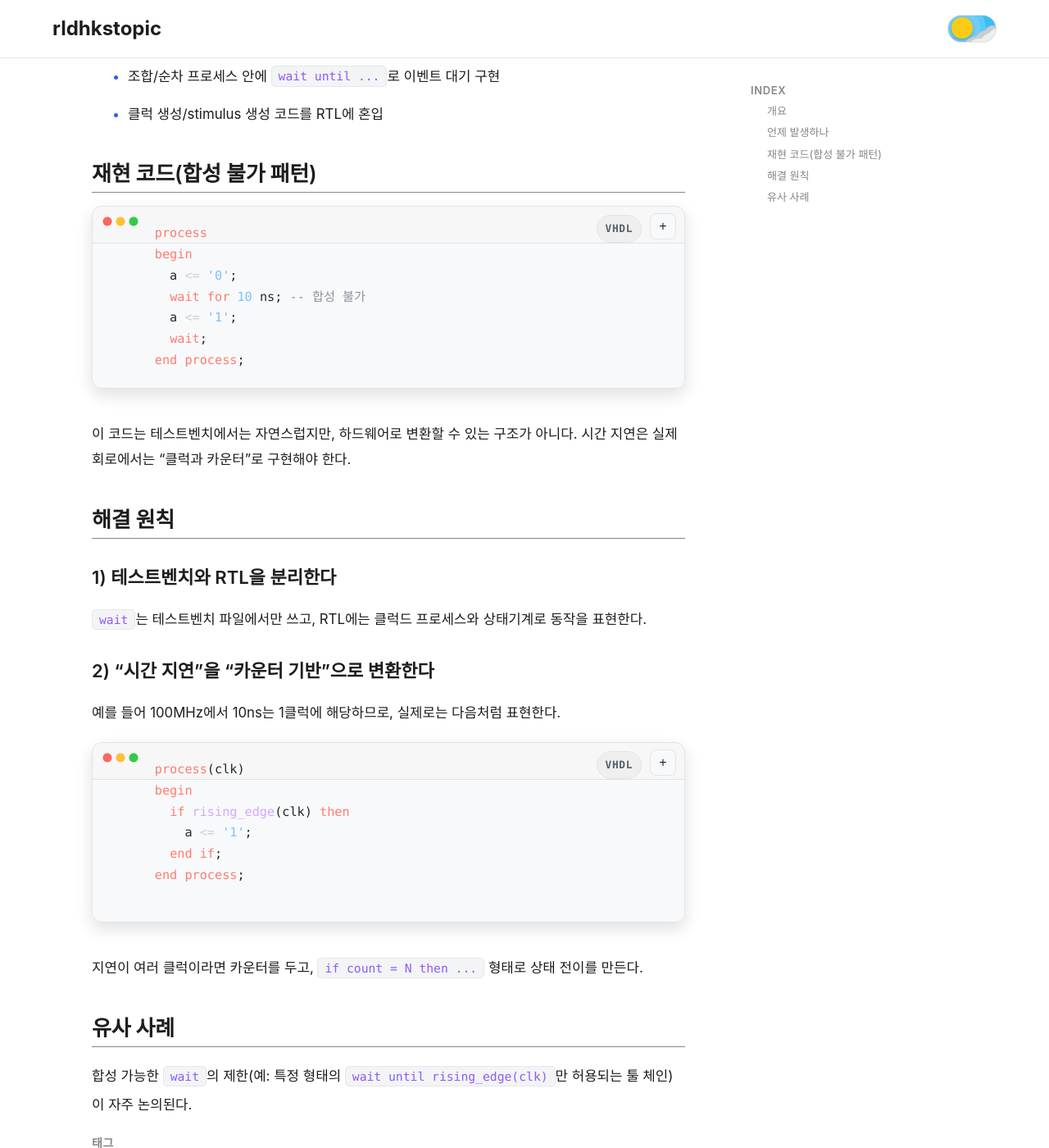
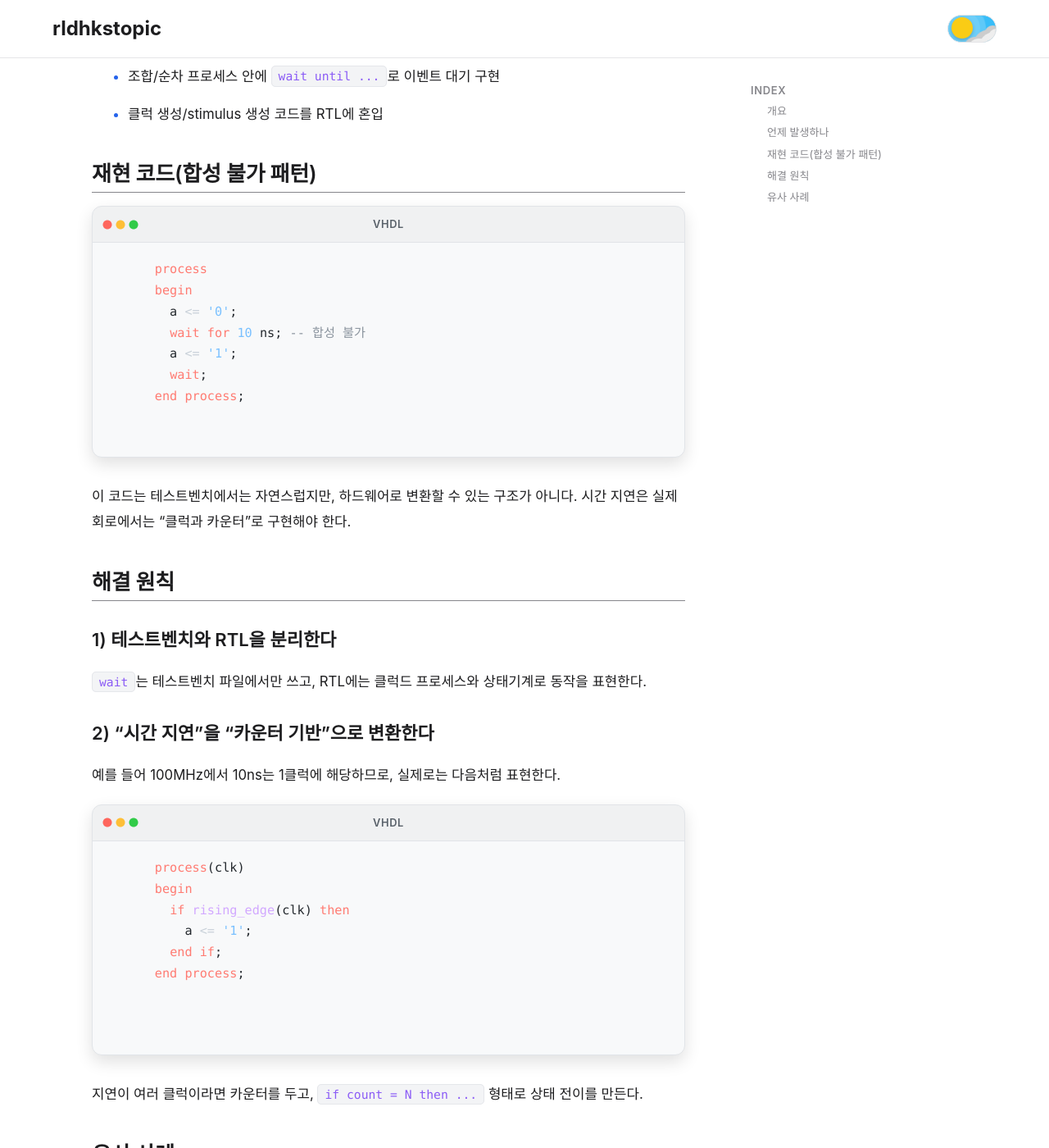
Before and after one commit to rldhkstopic/rldhkstopic.github.io, a Jekyll site: the page built from _posts/2026-01-07-vhdl-wait-statement-not-synthesizable.md, in a window 1280 px wide and 1400 px high, scrolled down 833 px. Shown: the whole window at 82% size. Built offline with Jekyll 4.4.1, drawn with Linux system fonts in a browser that asks for light colours; nearby versions of some CDN libraries; a style sheet for code colours, icons or effects is not loaded.

Commit message:
[v0.0.0] Fix: rebuild code block toolbar as DOM

```diff
--- a/assets/css/main.css
+++ b/assets/css/main.css
@@ -1432,93 +1432,62 @@ body.home-page .site-header {
   box-shadow: none;
 }
 
-.post-content pre {
-  --code-toolbar-height: 44px;
-  background:
-    /* separator line between toolbar and code */
-    linear-gradient(to bottom, var(--code-border), var(--code-border)) 0 var(--code-toolbar-height) / 100% 1px no-repeat,
-    /* VSCode-like toolbar background + code background */
-    linear-gradient(
-      to bottom,
-      var(--code-header-bg) 0,
-      var(--code-header-bg) var(--code-toolbar-height),
-      var(--code-bg) var(--code-toolbar-height),
-      var(--code-bg) 100%
-    );
-  padding: var(--code-toolbar-height) 0 0 0;
+/* Code block wrapper + header (DOM-based, avoids overlap) */
+.code-block {
+  margin-bottom: 2rem;
+  border: 1px solid var(--code-border);
   border-radius: 12px;
   overflow: hidden;
-  margin-bottom: 2rem;
-  border: 1px solid var(--code-border);
+  background: var(--code-bg);
   box-shadow: 0 8px 20px rgba(0, 0, 0, 0.12);
-  position: relative;
-  min-height: 220px;
-  max-height: 380px;
-  overflow-y: auto;
-  outline: none;
-  font-family: 'SF Mono', 'Monaco', 'Cascadia Code', 'Roboto Mono', monospace;
-  transition: background 0.2s ease, border-color 0.2s ease, box-shadow 0.2s ease;
-}
-
-[data-theme="dark"] .post-content pre {
+}
+
+[data-theme="dark"] .code-block {
   box-shadow: 0 10px 28px rgba(0, 0, 0, 0.35);
 }
 
-.post-content pre.line-numbers {
-  padding-top: var(--code-toolbar-height);
-  padding-left: 2.9em; /* reduce excessive left gutter */
-}
-
-.post-content pre::before {
-  content: attr(data-lang);
-  position: absolute;
-  top: 10px;
-  right: 52px; /* VSCode-like: language label near top-right */
-  padding: 4px 10px;
+.code-block-header {
+  height: 44px;
+  display: flex;
+  align-items: center;
+  gap: 12px;
+  padding: 0 12px;
   background: var(--code-header-bg);
-  border: 1px solid var(--code-border);
-  border-radius: 999px;
+  border-bottom: 1px solid var(--code-border);
+}
+
+.code-block-dots {
+  width: 44px;
+  height: 12px;
+  flex: 0 0 auto;
+  background:
+    radial-gradient(circle at 6px 6px, #ff5f56 5px, transparent 6px),
+    radial-gradient(circle at 22px 6px, #ffbd2e 5px, transparent 6px),
+    radial-gradient(circle at 38px 6px, #27c93f 5px, transparent 6px);
+  opacity: 0.95;
+}
+
+.code-block-lang {
+  flex: 1 1 auto;
+  text-align: center;
   color: var(--code-header-text);
   font-size: 0.8rem;
   font-weight: 600;
   text-transform: uppercase;
   letter-spacing: 0.05em;
-  pointer-events: none;
-}
-
-/* VSCode-like window controls */
-.post-content pre::after {
-  content: '';
-  position: absolute;
-  top: 12px;
-  left: 12px;
+  overflow: hidden;
+  text-overflow: ellipsis;
+  white-space: nowrap;
+}
+
+.code-block-actions {
   width: 44px;
-  height: 12px;
-  pointer-events: none;
-  background:
-    radial-gradient(circle at 6px 6px, #ff5f56 5px, transparent 6px),
-    radial-gradient(circle at 22px 6px, #ffbd2e 5px, transparent 6px),
-    radial-gradient(circle at 38px 6px, #27c93f 5px, transparent 6px);
-  opacity: 0.95;
-}
-
-/* Reduce left whitespace while keeping line numbers readable */
-.post-content pre code {
-  padding: 0.9rem 1rem 1rem 1rem;
-}
-
-.post-content pre.line-numbers > code {
-  padding-left: 0.75rem;
-}
-
-.post-content pre.line-numbers .line-numbers-rows {
-  width: 2.4em;
-}
-
-.post-content pre .code-expand-btn {
-  position: absolute;
-  top: 8px;
-  right: 10px;
+  flex: 0 0 auto;
+  display: flex;
+  justify-content: flex-end;
+}
+
+.code-block-header .code-expand-btn {
   width: 32px;
   height: 32px;
   border-radius: 8px;
@@ -1531,20 +1500,19 @@ body.home-page .site-header {
   cursor: pointer;
   font-size: 16px;
   transition: all 0.2s ease;
-  z-index: 5;
-}
-
-.post-content pre .code-expand-btn:hover {
+}
+
+.code-block-header .code-expand-btn:hover {
   background: var(--bg-secondary);
   border-color: var(--accent-color);
   color: var(--accent-color);
   box-shadow: 0 8px 20px rgba(37, 99, 235, 0.25);
 }
 
-.post-content pre .code-expand-btn::after {
+.code-block-header .code-expand-btn::after {
   content: '전체 코드 보기';
   position: absolute;
-  top: 38px;
+  top: 44px;
   right: 0;
   background: var(--bg-secondary);
   color: var(--text-primary);
@@ -1560,9 +1528,45 @@ body.home-page .site-header {
   box-shadow: var(--shadow-sm);
 }
 
-.post-content pre .code-expand-btn:hover::after {
+.code-block-header .code-expand-btn:hover::after {
   opacity: 1;
   transform: translateY(0);
+}
+
+.post-content pre {
+  /* Wrapped by .code-block, so keep pre itself minimal */
+  background: transparent;
+  padding: 0;
+  border: none;
+  box-shadow: none;
+  border-radius: 0;
+  overflow: auto;
+  margin: 0;
+  position: relative; /* line-numbers rows positioning */
+  min-height: 220px;
+  max-height: 380px;
+  overflow-y: auto;
+  outline: none;
+  font-family: 'SF Mono', 'Monaco', 'Cascadia Code', 'Roboto Mono', monospace;
+  transition: background 0.2s ease, border-color 0.2s ease, box-shadow 0.2s ease;
+}
+
+.post-content pre.line-numbers {
+  padding-top: 0;
+  padding-left: 2.9em; /* keep gutter reasonable */
+}
+
+/* Reduce left whitespace while keeping line numbers readable */
+.post-content pre code {
+  padding: 0.9rem 1rem 1rem 1rem;
+}
+
+.post-content pre.line-numbers > code {
+  padding-left: 0.75rem;
+}
+
+.post-content pre.line-numbers .line-numbers-rows {
+  width: 2.4em;
 }
 
 .post-content pre:focus {
```
Also changed, not shown: _layouts/default.html (+48 -10 lines).
